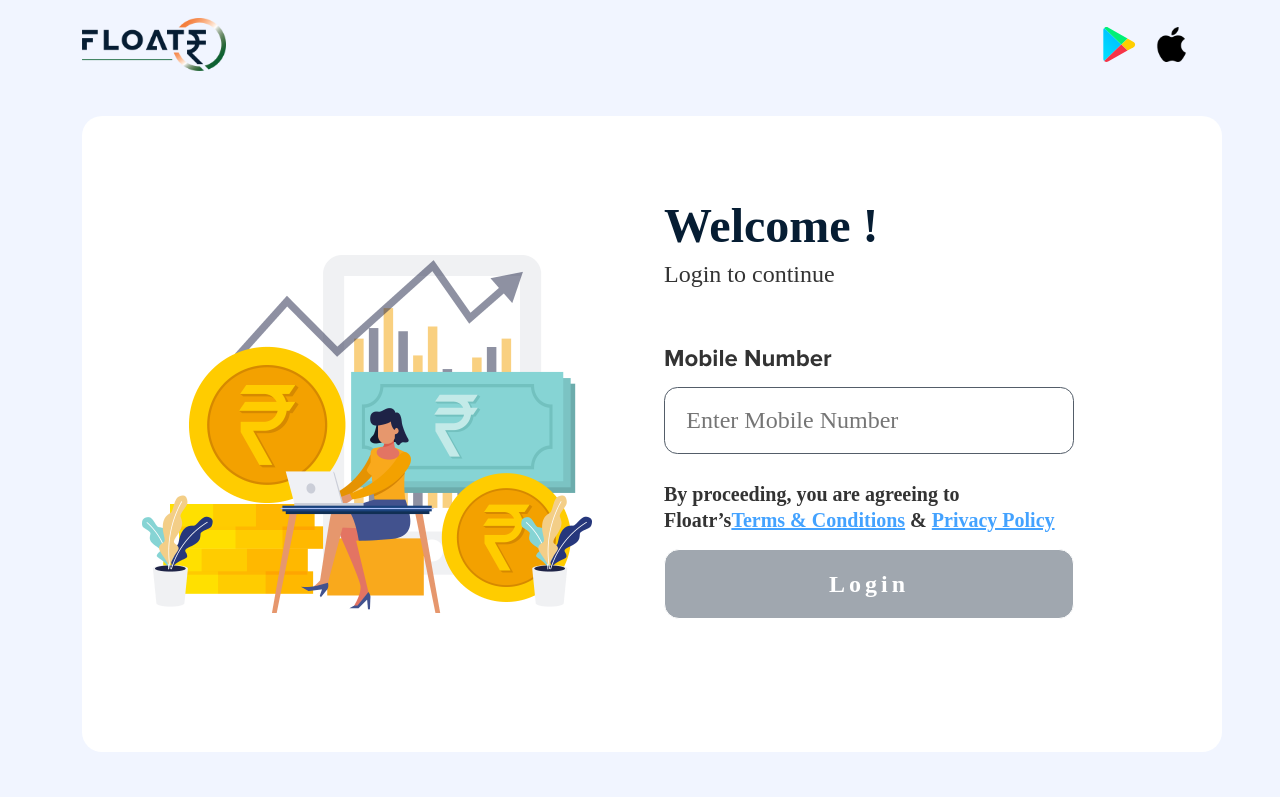
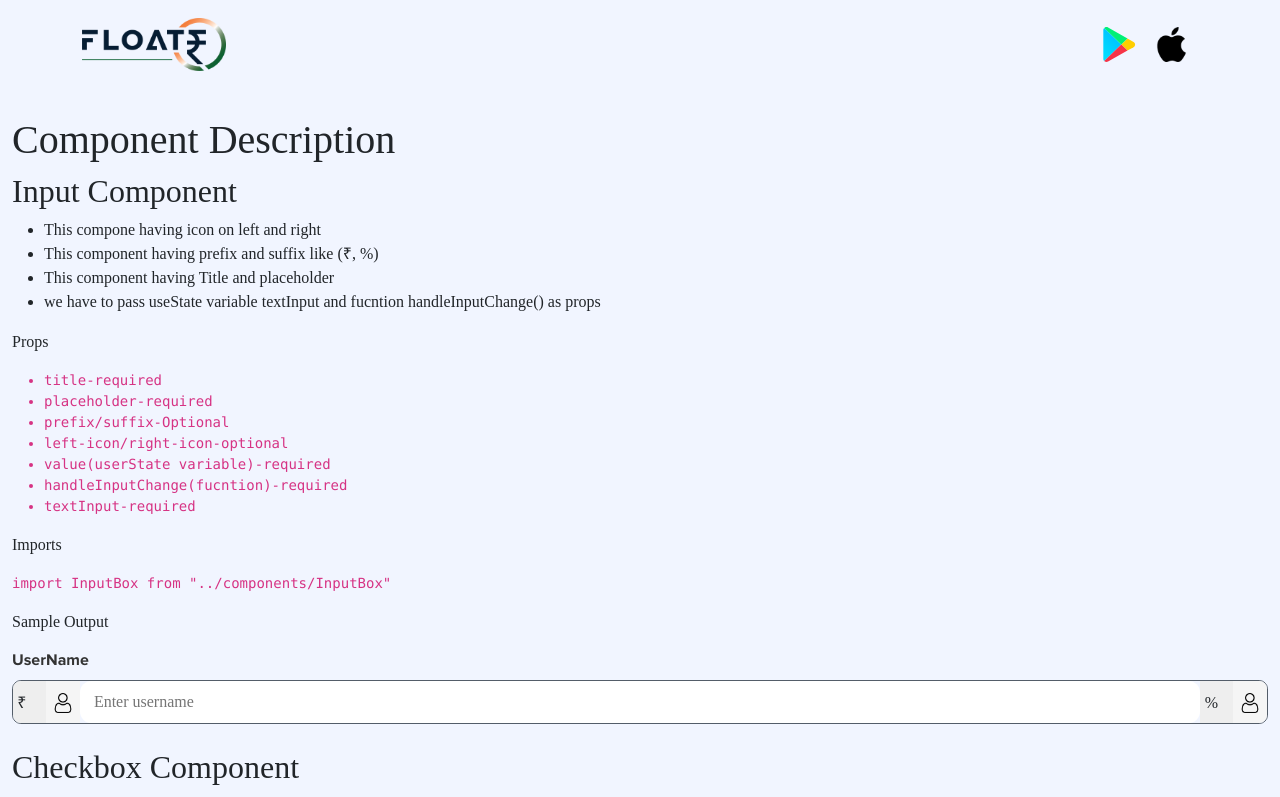
Before and after one commit to Sumit2406/floatrweb, a React (Create React App) app: page / in a window 1280 px wide. Shown: the top 797 px of the page. Built offline with nearby package versions, Linux system fonts and the light colour scheme; a web font is replaced by a local one.

Commit message:
changes in all files

```diff
--- a/src/screens/Home.js
+++ b/src/screens/Home.js
@@ -1,12 +1,15 @@
 import React from 'react'
 import "../scss/App.scss";
 import LoginPage from './LoginPage';
+import Description from './Description';
 export default function Home() {
 
 
   return (
     <div>
-<LoginPage/>
+{/* <LoginPage/> */}
+<Description />
+
   </div>
   )
 }
--- a/src/screens/LoginPage.js
+++ b/src/screens/LoginPage.js
@@ -3,7 +3,6 @@ import React, { useState } from "react";
 import Button from "../components/Button";
 import InputBox from "../components/InputBox";
 import LoginPageBanner from '../assets/pngs/LoginPageBanner.png';
-
 
 export default function LoginPage() {
   //button
```
